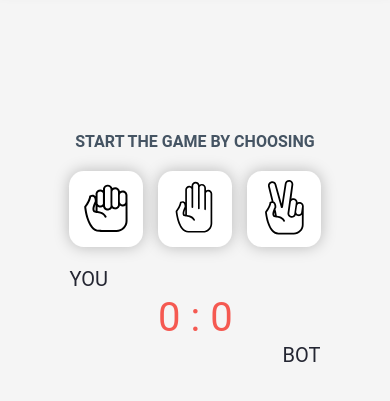
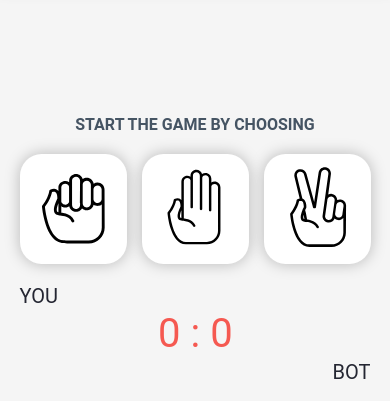
Before and after one commit to rektjesus/rock_paper_scissors, a plain HTML site: page index.html in a window 390 px wide. Shown: the part 52-453 px from the top of the page. Drawn offline with Linux system fonts and the light colour scheme.

Commit message:
Adjust width of container on mobile

```diff
--- a/style.css
+++ b/style.css
@@ -251,6 +251,8 @@ button:active {
         justify-content: center;
         margin-left: auto;
         margin-right: auto;
+        width: 90%;
+        padding: 0;
         max-height: 100%;
         gap: 20px;
     }
```
